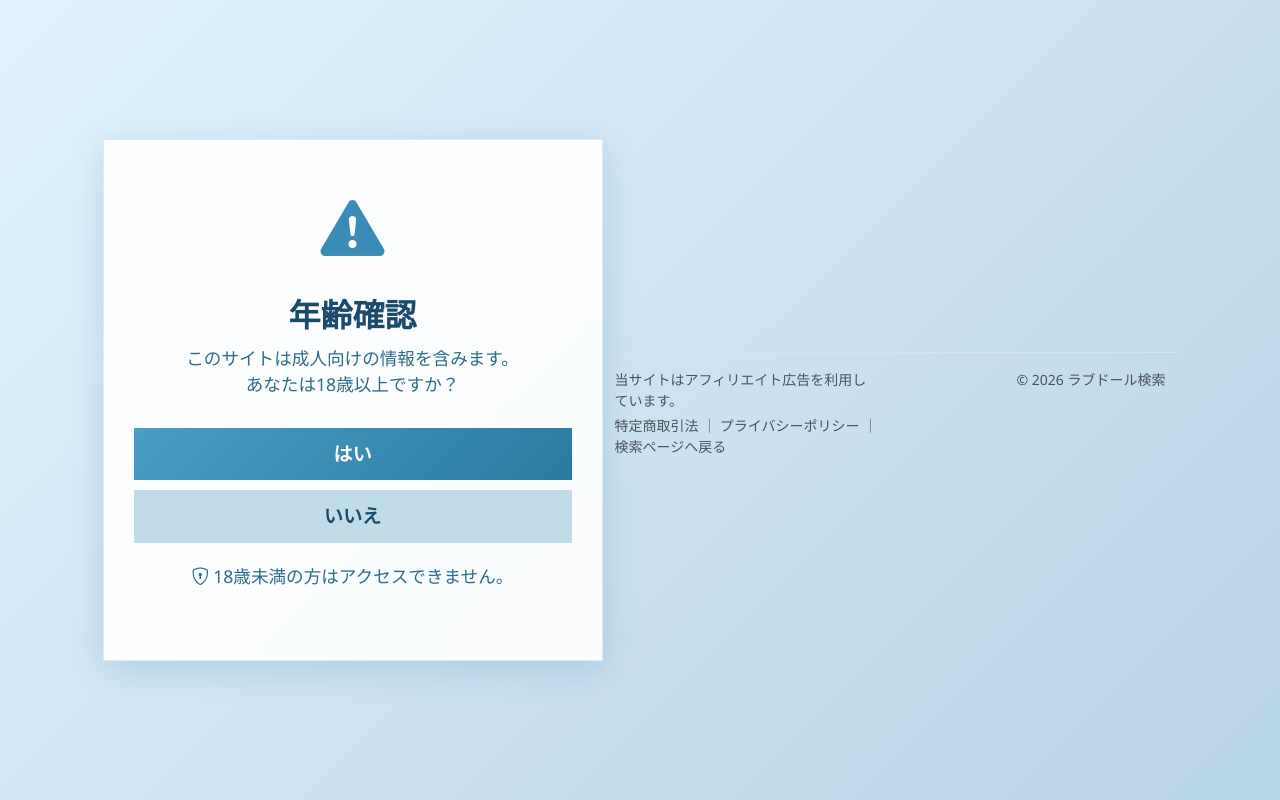
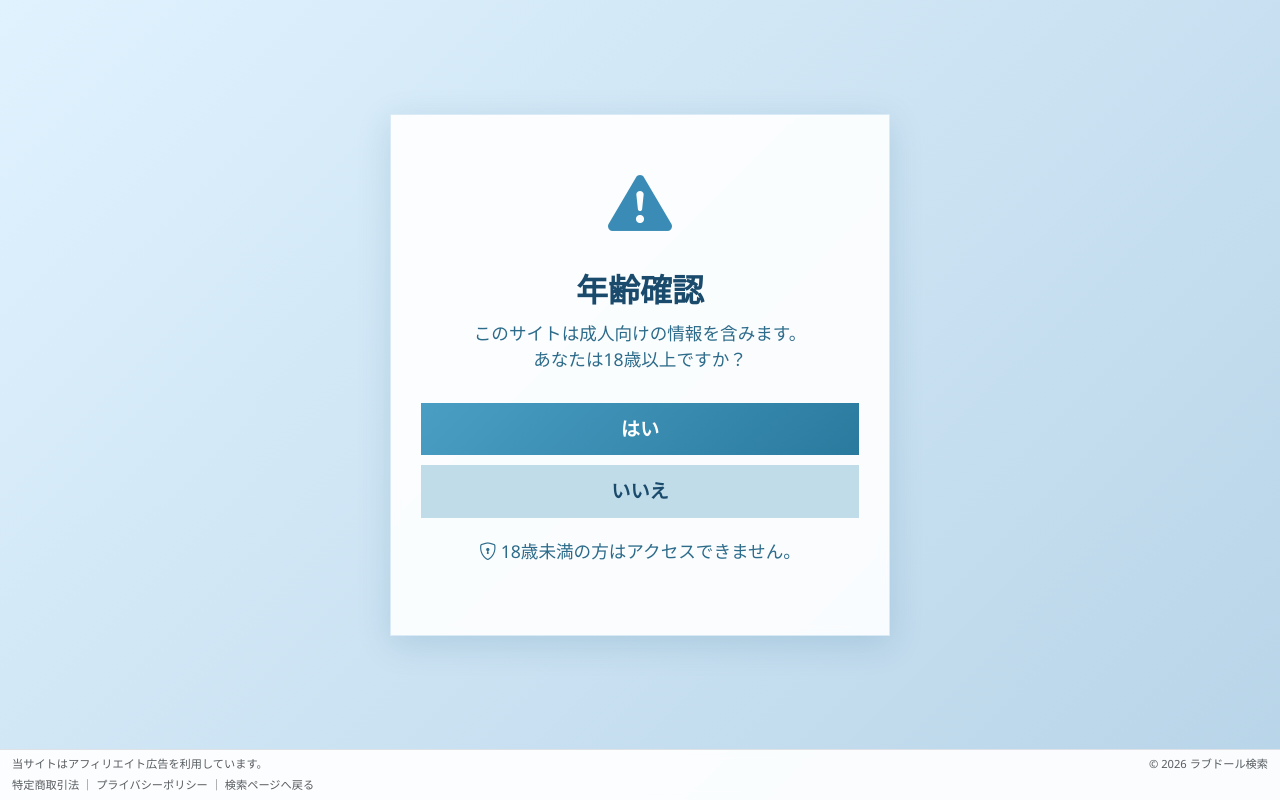
Before and after one commit to mcyosiki-dev/love-doll-scraper, a Flask app: page / in a window 1280 px wide. Run offline with Flask 3, Linux system fonts and the light colour scheme; parts of the project's set-up code (start-up, migrations or seed data) failed here and were passed over.

Commit message:
Fix footer to fixed-bottom and adjust body padding

```diff
--- a/templates/footer.html
+++ b/templates/footer.html
@@ -1,7 +1,7 @@
-<footer class="footer mt-4 py-3 border-top">
+<footer class="footer fixed-bottom">
     <div class="container-fluid">
         <div class="row">
-            <div class="col-md-6 text-muted small">
+            <div class="col-md-6 text-muted" style="font-size: 0.7rem;">
                 <p class="mb-1">当サイトはアフィリエイト広告を利用しています。</p>
                 <p class="mb-0">
                     <a href="{{ url_for('legal') }}" class="text-decoration-none text-muted">特定商取引法</a>
@@ -11,7 +11,7 @@
                     <a href="{{ url_for('search') }}" class="text-decoration-none text-muted">検索ページへ戻る</a>
                 </p>
             </div>
-            <div class="col-md-6 text-md-end text-muted small">
+            <div class="col-md-6 text-md-end text-muted" style="font-size: 0.7rem;">
                 &copy; 2026 ラブドール検索
             </div>
         </div>
--- a/templates/top.html
+++ b/templates/top.html
@@ -17,6 +17,7 @@
             font-family: 'Segoe UI', Tahoma, Geneva, Verdana, sans-serif;
             margin: 0;
             padding: 20px;
+            padding-bottom: 70px;
         }
         .age-container {
             background: rgba(255, 255, 255, 0.9);
@@ -77,6 +78,17 @@
             color: #6a8a9a;
             margin-top: 20px;
         }
+        .footer.fixed-bottom {
+            position: fixed;
+            bottom: 0;
+            left: 0;
+            right: 0;
+            background: rgba(255, 255, 255, 0.92);
+            backdrop-filter: blur(5px);
+            z-index: 1000;
+            padding: 6px 0;
+            border-top: 1px solid #dee2e6;
+        }
     </style>
 </head>
 <body>
```
Also changed, not shown: templates/search.html (+14 -2 lines).
